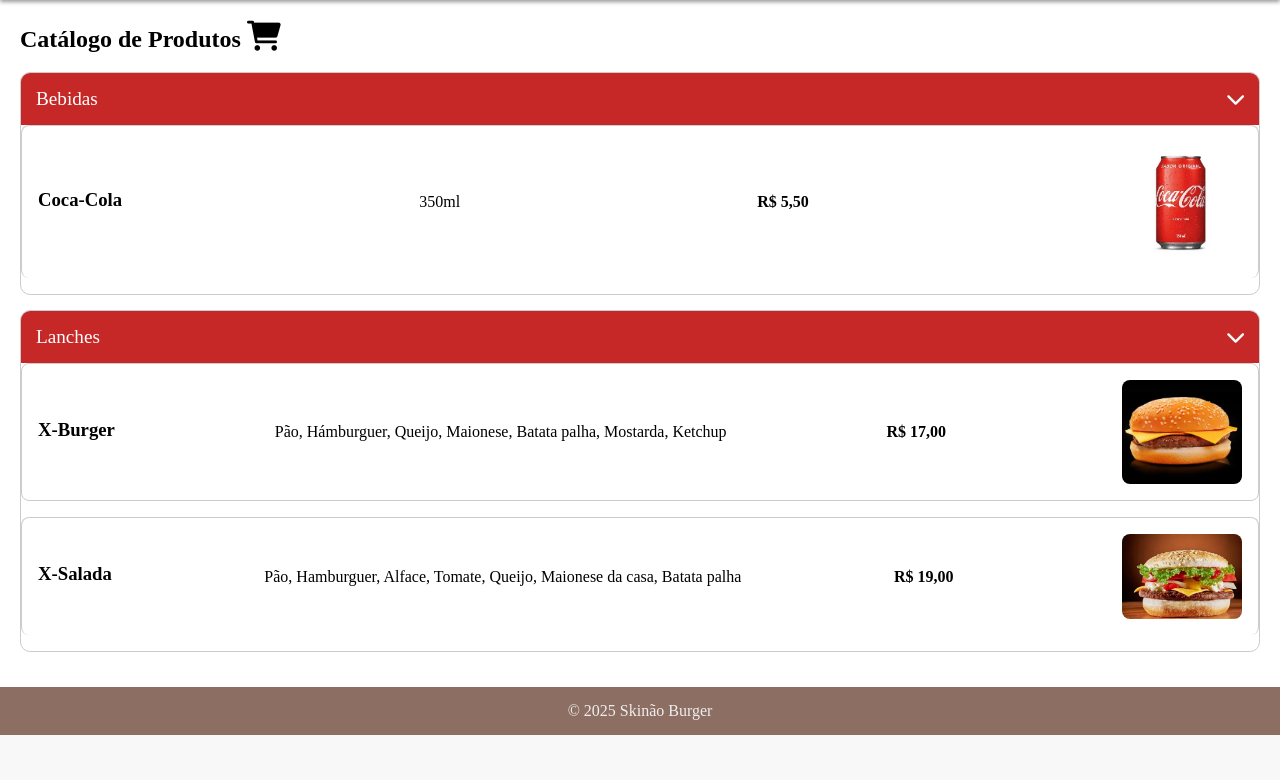
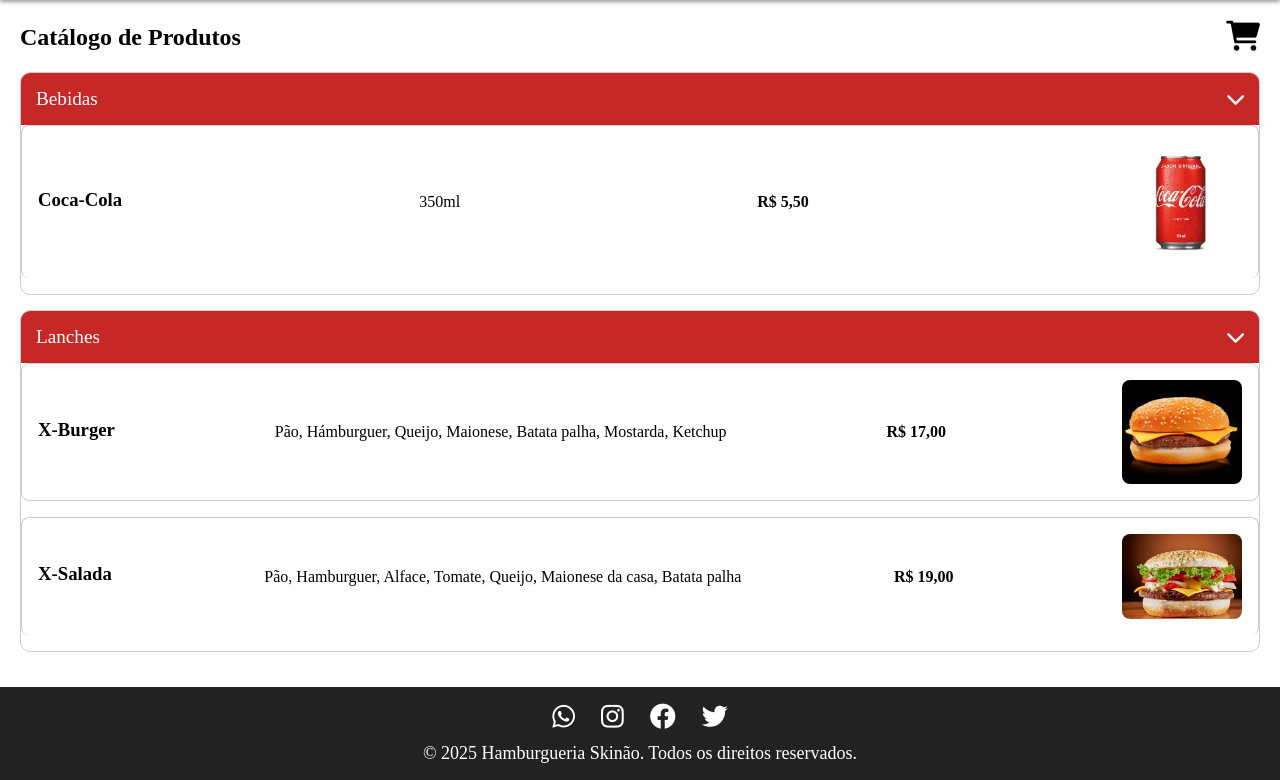
Before and after one commit to LucasFerraz07/hamburgueria_Skinao, a PHP site: page / in a window 1280 px wide. Shown: the part 74-854 px from the top of the page. Before the commit the page ends 809 px from the top, so only its background shows below. Run offline with PHP 8.4, Linux system fonts and the light colour scheme; data comes from the database, SQL or seed files in the repository.

Commit message:
Novo Footer!

```diff
--- a/ModeloSkinaoBurger/assets/headerFooter.css
+++ b/ModeloSkinaoBurger/assets/headerFooter.css
@@ -7,8 +7,8 @@
 
 /* Estilo da navbar */
 header {
-    background-color: #1C1C1C;
-    color: #EEEEEE;
+    background-color: #222;
+    color: #fff;
     padding: 10px 20px;
     box-shadow: 0 2px 4px rgba(0, 0, 0, 0.4);
 }
@@ -40,14 +40,58 @@
     color: #FFCA28;
 }
 
-/* Estilo do footer */
-footer {
-    background-color: #8D6E63;
-    color: #EEEEEE;
-    text-align: center;
-    padding: 15px 0;
-    font-size: 16px;
-    position: relative;
-    bottom: 0px;
-    width: 100%;
+/* Footer */
+.footer {
+  bottom: 0;
+  left: 0;
+  width: 100%;
+  background-color: #222;
+  color: #fff;
+  text-align: center;
+  padding: 16px 10px;
 }
+
+.footer-container {
+  max-width: 1000px;
+  margin: 0 auto;
+}
+
+.footer-icons {
+  margin-bottom: 10px;
+  display: flex;
+  justify-content: center;
+  flex-wrap: wrap;
+  gap: 26px;
+}
+
+.footer-icons a {
+  color: #fff;
+  font-size: 26px;
+  text-decoration: none;
+  transition: color 0.3s ease;
+}
+
+.footer-icons a:hover {
+  color: #00d1b2;
+}
+
+.footer-text {
+  font-size: 18px;
+  margin: 0;
+}
+
+/* RESPONSIVIDADE */
+@media (max-width: 600px) {
+  .footer-icons {
+    gap: 26px;
+  }
+
+  .footer-icons a {
+    font-size: 26px;
+  }
+
+  .footer-text {
+    font-size: 18px;
+    padding: 0 10px;
+  }
+}
--- a/ModeloSkinaoBurger/assets/headerFooterAdmin.css
+++ b/ModeloSkinaoBurger/assets/headerFooterAdmin.css
@@ -1,5 +1,5 @@
 /* Paleta:
-   #1C1C1C (preto suave),
+   #fff (preto suave),
    #C62828 (vermelho escuro),
    #FFCA28 (amarelo vibrante),
    #EEEEEE (cinza claro),
@@ -16,7 +16,7 @@
 
 /* === HEADER (Navbar) === */
 header {
-    background-color: #1C1C1C;
+    background-color: #fff;
     padding: 10px 20px;
     border-bottom: 2px solid #C62828;
     margin-bottom: 10px;
@@ -54,7 +54,7 @@
 
 /* === FOOTER (Admin) === */
 .admin-footer {
-    background-color: #1C1C1C;
+    background-color: #fff;
     padding: 12px 0;
     border-top: 2px solid #C62828;
     position: fixed;
--- a/ModeloSkinaoBurger/includes/footer.php
+++ b/ModeloSkinaoBurger/includes/footer.php
@@ -1,3 +1,11 @@
-<footer>
-        <p>&copy; 2025 Skinão Burger</p>
+<footer class="footer">
+  <div class="footer-container">
+    <div class="footer-icons">
+      <a href="https://wa.me/seunumerowhatsapp" target="_blank"><i class="fab fa-whatsapp"></i></a>
+      <a href="https://instagram.com/seuinstagram" target="_blank"><i class="fab fa-instagram"></i></a>
+      <a href="https://facebook.com/seufacebook" target="_blank"><i class="fab fa-facebook"></i></a>
+      <a href="https://twitter.com/seutwitter" target="_blank"><i class="fab fa-twitter"></i></a>
+    </div>
+    <p class="footer-text">&copy; 2025 Hamburgueria Skinão. Todos os direitos reservados.</p>
+  </div>
 </footer>
--- a/ModeloSkinaoBurger/index.php
+++ b/ModeloSkinaoBurger/index.php
@@ -52,10 +52,11 @@
 <head>
     <meta charset="UTF-8">
     <meta name="viewport" content="width=device-width, initial-scale=1.0">
+    <link rel="shortcut icon" href="images/logo.ico" type="image/x-icon">
     <link rel="stylesheet" href="https://cdnjs.cloudflare.com/ajax/libs/font-awesome/6.0.0-beta3/css/all.min.css">
     <link rel="stylesheet" href="assets/headerFooter.css">
-    <link rel="shortcut icon" href="images/logo.ico" type="image/x-icon">
     <link rel="stylesheet" href="assets/catalogoCliente.css">
+    <link rel="stylesheet" href="assets/headerFooter.css">
     <title>Skinão Burger</title>
 </head>
 <body>
@@ -65,12 +66,11 @@
     <section class="catalogo">
 
     <div class="topo">
-        <h1>Catálogo de Produtos
-            <a href="carrinho.php" class="carrinho">
-                <i class="fas fa-shopping-cart"></i>
-            </a>
-        </h1>
-    </div>
+    <h1>Catálogo de Produtos</h1>
+    <a href="carrinho.php" class="carrinho">
+        <i class="fas fa-shopping-cart"></i>
+    </a>
+</div>
             <br>
         <?php foreach ($produtos_por_tipo as $tipo): ?>
             <div class="tipo-produto">
--- a/ModeloSkinaoBurger/login.php
+++ b/ModeloSkinaoBurger/login.php
@@ -46,8 +46,8 @@
     <meta charset="UTF-8">
     <meta name="viewport" content="width=device-width, initial-scale=1.0">
     <link rel="stylesheet" href="https://cdnjs.cloudflare.com/ajax/libs/font-awesome/6.0.0-beta3/css/all.min.css">
+    <link rel="stylesheet" href="assets/login.css">
     <link rel="stylesheet" href="assets/headerFooter.css">
-    <link rel="stylesheet" href="assets/login.css">
     <link rel="shortcut icon" href="images/logo.ico" type="image/x-icon">
     <title>Skinão Burger</title>
 </head>
```
